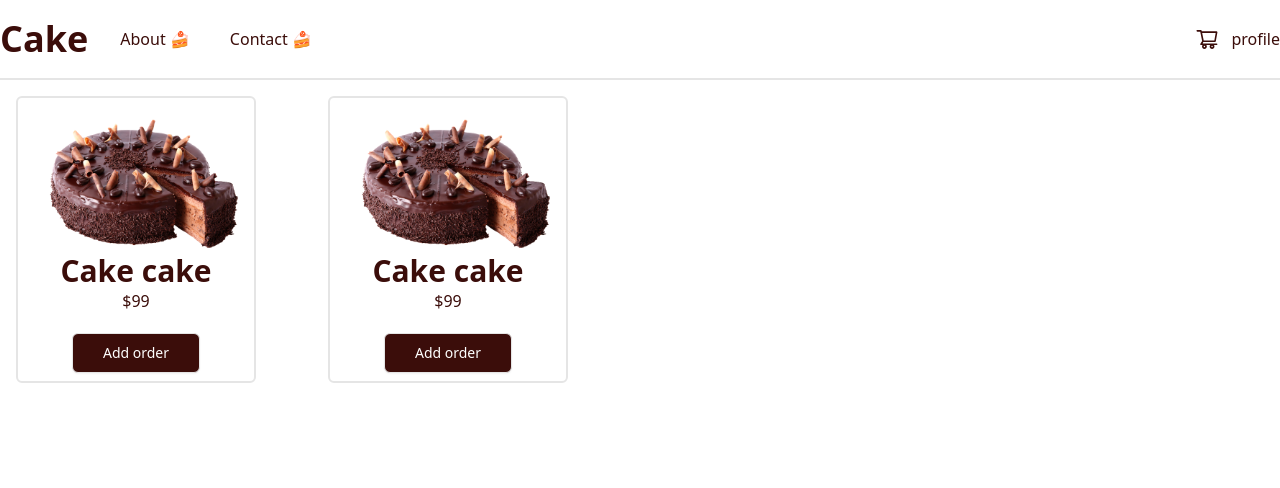
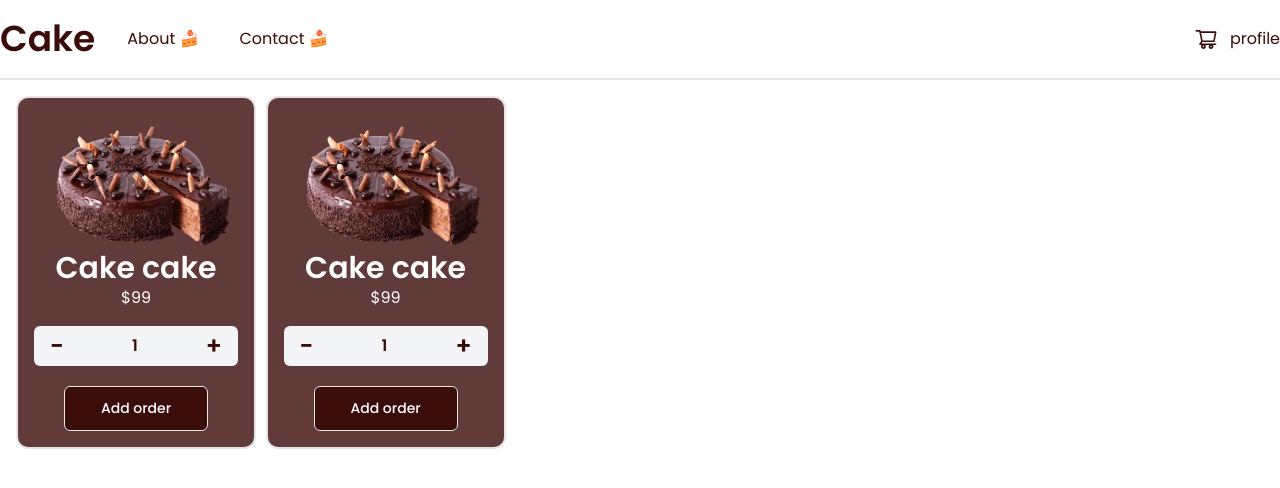
Before and after one commit to reydelshit/ordering-system, a React (Vite) app: page /shop in a window 1280 px wide. Shown: the top 488 px of the page. Built offline with nearby package versions, Linux system fonts and the light colour scheme.

Commit message:
added admin panel

```diff
--- a/src/App.tsx
+++ b/src/App.tsx
@@ -1,23 +1,25 @@
 import Header from './components/Header';
 import Home from './components/Home';
 
-import { Routes, Route } from 'react-router-dom';
+import { Routes, Route, BrowserRouter } from 'react-router-dom';
 import Shop from './components/Shop';
 import View from './components/View';
+import Admin from './components/admin/Admin';
+import AdminRoutes from './components/admin/Admin';
 
 function App() {
   return (
-    <>
+    <BrowserRouter>
       <Header />
-
       <div>
         <Routes>
-          <Route index element={<Home />} />
+          <Route path="/" element={<Home />} />
           <Route path="/shop" element={<Shop />} />
           <Route path="/shop/bastaID" element={<View />} />
+          <Route path="/admin/*" element={<AdminRoutes />} />
         </Routes>
       </div>
-    </>
+    </BrowserRouter>
   );
 }
 
--- a/src/components/Shop.tsx
+++ b/src/components/Shop.tsx
@@ -1,32 +1,76 @@
 import Logo from '@/assets/cake.png';
 import { Button } from './ui/button';
+import { useState } from 'react';
 
 export default function Shop() {
+  const [quantity, setQuantity] = useState(1);
   return (
-    <div className="w-full p-4 grid grid-cols-4">
-      <div className="border-2 w-[15rem] p-2 rounded-md overflow-hidden">
+    <div className="w-full h-screen p-4 grid grid-cols-5 ">
+      <div className="border-2 w-[15rem] h-fit p-4 rounded-xl overflow-hidden bg-[#3b0d0ace] text-white">
         <img src={Logo} alt="cake" />
         <div>
-          <h1 className="font-bold text-3xl cursor-pointer">Cake cake</h1>
-          <p>$99</p>
+          <h1 className="font-bold text-3xl cursor-pointer text-white">
+            Cake cake
+          </h1>
+          <p className="text-white">$99</p>
+        </div>
+
+        <div
+          className="w-[100%] h-[2.5rem] f-full rounded-md font-bold bg-gray-100
+           flex justify-between items-center px-4 mt-[1rem]"
+        >
+          <span
+            onClick={() => setQuantity(quantity - 1)}
+            className="font-bold text-2xl cursor-pointer"
+          >
+            -
+          </span>
+          <span>{quantity < 0 ? 0 : quantity}</span>
+          <span
+            onClick={() => setQuantity(quantity + 1)}
+            className="font-bold text-2xl cursor-pointer"
+          >
+            +
+          </span>
         </div>
         <Button
           variant="outline"
-          className="w-[8rem] h-[2.5rem] mt-5 bg-[#3B0D0A] text-white"
+          className="w-[9rem] h-[2.8rem] mt-5 bg-[#3B0D0A] text-white"
         >
           Add order{' '}
         </Button>
       </div>
 
-      <div className="border-2 w-[15rem] p-2 rounded-md overflow-hidden">
+      <div className="border-2 w-[15rem] h-fit p-4 rounded-xl overflow-hidden bg-[#3b0d0ace] text-white">
         <img src={Logo} alt="cake" />
         <div>
-          <h1 className="font-bold text-3xl cursor-pointer">Cake cake</h1>
-          <p>$99</p>
+          <h1 className="font-bold text-3xl cursor-pointer text-white">
+            Cake cake
+          </h1>
+          <p className="text-white">$99</p>
+        </div>
+
+        <div
+          className="w-[100%] h-[2.5rem] f-full rounded-md font-bold bg-gray-100
+           flex justify-between items-center px-4 mt-[1rem]"
+        >
+          <span
+            onClick={() => setQuantity(quantity - 1)}
+            className="font-bold text-2xl cursor-pointer"
+          >
+            -
+          </span>
+          <span>{quantity < 0 ? 0 : quantity}</span>
+          <span
+            onClick={() => setQuantity(quantity + 1)}
+            className="font-bold text-2xl cursor-pointer"
+          >
+            +
+          </span>
         </div>
         <Button
           variant="outline"
-          className="w-[8rem] h-[2.5rem] mt-5 bg-[#3B0D0A] text-white"
+          className="w-[9rem] h-[2.8rem] mt-5 bg-[#3B0D0A] text-white"
         >
           Add order{' '}
         </Button>
--- a/src/components/View.tsx
+++ b/src/components/View.tsx
@@ -1,19 +1,79 @@
 import Cake from '@/assets/cake.png';
+import Cake2 from '@/assets/cake2.png';
+
 import { Button } from './ui/button';
+import { useState } from 'react';
+
+type Image = {
+  img: string;
+}[];
 
 export default function View() {
+  const [quantity, setQuantity] = useState(1);
+  const [showImage, setShowImage] = useState(false);
+  const [trackIndex, setTrackIndex] = useState(0);
+
+  const images: Image = [
+    {
+      img: Cake,
+    },
+    {
+      img: Cake2,
+    },
+    {
+      img: Cake,
+    },
+    {
+      img: Cake2,
+    },
+  ];
+
+  const handleShowPicture = (index: number) => {
+    setShowImage(true);
+    setTrackIndex(index);
+    console.log(index);
+  };
+
+  const ModalPicture = () => {
+    return (
+      <div
+        onClick={() => setShowImage(false)}
+        className="fixed top-0 left-0 w-full h-full bg-black bg-opacity-70 flex flex-col justify-center items-center"
+      >
+        <Button
+          className="self-end mr-[10rem]"
+          onClick={() => setShowImage(false)}
+        >
+          Close
+        </Button>
+        <div className="w-[50%] h-[50%] flex justify-center items-center ">
+          <img
+            className="object-contain"
+            src={images[trackIndex].img!}
+            alt="cake"
+          />
+          B
+        </div>
+      </div>
+    );
+  };
   return (
     <div className="w-full h-[70vh] flex p-2 justify-between gap-[4rem] px-[4rem]">
       <div className="w-[100%] flex flex-col justify-center items-center">
         <img className="w-[90%]" src={Cake} alt="cake" />
         <div className="flex w-full justify-center h-[6rem] gap-4">
-          <img className="w-[7rem]" src={Cake} alt="cake" />
-          <img className="w-[7rem]" src={Cake} alt="cake" />
-          <img className="w-[7rem]" src={Cake} alt="cake" />
-          <img className="w-[7rem]" src={Cake} alt="cake" />
+          {images.map((image, index) => (
+            <img
+              key={index}
+              className="w-[8rem] h-[6.5rem] cursor-pointer"
+              src={image.img!}
+              alt="cake"
+              onClick={() => handleShowPicture(index)}
+            />
+          ))}
         </div>
       </div>
-
+      {showImage && <ModalPicture />}
       <div className="text-start flex flex-col item-start justify-center w-[100%] p-2">
         <span>CAKE NI BAI</span>
         <h1 className="font-bold text-4xl mb-4">Cake Cake</h1>
@@ -23,20 +83,28 @@ export default function View() {
           piece of cake, where every bite is a celebration of life's little
           pleasures.
         </p>
-
         <span className="flex items-center gap-5 mb-4">
           <h1 className="font-bold text-3xl">$125.00</h1>
           <p className="p-1 rounded-sm bg-[#3b0d0a] text-white">50%</p>
         </span>
-
         <div className="flex h-[2.8rem] gap-8">
           <div
             className="w-[50%] f-full rounded-md font-bold bg-gray-100
            flex justify-between items-center px-4"
           >
-            <span className="font-bold text-2xl">-</span>
-            <span>0</span>
-            <span className="font-bold text-2xl">+</span>
+            <span
+              onClick={() => setQuantity(quantity - 1)}
+              className="font-bold text-2xl cursor-pointer"
+            >
+              -
+            </span>
+            <span>{quantity < 0 ? 0 : quantity}</span>
+            <span
+              onClick={() => setQuantity(quantity + 1)}
+              className="font-bold text-2xl cursor-pointer"
+            >
+              +
+            </span>
           </div>
           <Button className="w-[50%] h-full bg-[#3b0d0a]">
             Add to Order cart
--- /dev/null
+++ b/src/components/admin/Admin.tsx
@@ -0,0 +1,21 @@
+import { Routes, Route, Link, BrowserRouter } from 'react-router-dom';
+
+import ManageProduct from './pages/ManageProduct';
+import Main from './pages/Main';
+
+export default function AdminRoutes() {
+  return (
+    <div className="flex">
+      <div className="border-r-2 pt-[5rem] w-[15rem] h-screen text-start p-4 flex flex-col items-start">
+        <Link to="/admin">Main</Link>
+        <Link to="/admin/manage-product">Manage Product</Link>
+      </div>
+      <div className="border-2 w-full justify-center flex items-center">
+        <Routes>
+          <Route path="/" index element={<Main />} />
+          <Route path="/manage-product" element={<ManageProduct />} />
+        </Routes>
+      </div>
+    </div>
+  );
+}
--- /dev/null
+++ b/src/components/admin/pages/Main.tsx
@@ -0,0 +1,7 @@
+export default function Main() {
+  return (
+    <div>
+      <h1>main</h1>
+    </div>
+  );
+}
--- /dev/null
+++ b/src/components/admin/pages/ManageProduct.tsx
@@ -0,0 +1,7 @@
+export default function ManageProduct() {
+  return (
+    <div className="w-full border-2">
+      <h1>manage product</h1>
+    </div>
+  );
+}
--- a/src/index.css
+++ b/src/index.css
@@ -1,3 +1,5 @@
+@import url('https://fonts.googleapis.com/css2?family=Poppins:wght@200;300;400;500;600&display=swap');
+
 @tailwind base;
 @tailwind components;
 @tailwind utilities;
@@ -84,4 +86,5 @@
 
 * {
   color: #3b0d0a;
+  font-family: 'Poppins', sans-serif;
 }
--- a/src/main.tsx
+++ b/src/main.tsx
@@ -6,8 +6,6 @@ import { BrowserRouter } from 'react-router-dom';
 
 ReactDOM.createRoot(document.getElementById('root')!).render(
   <React.StrictMode>
-    <BrowserRouter>
-      <App />
-    </BrowserRouter>
+    <App />
   </React.StrictMode>,
 );
```
Also changed, not shown: src/assets/cake2.png (added).
